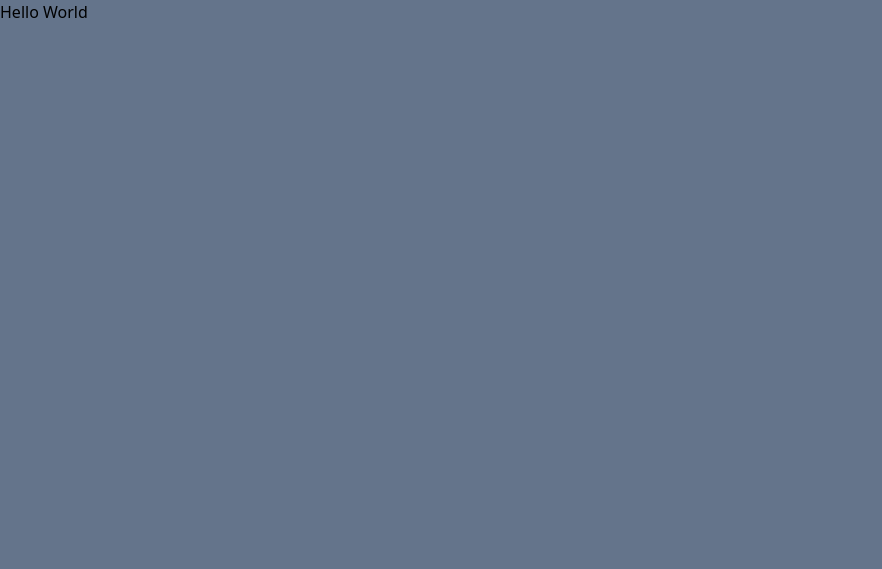
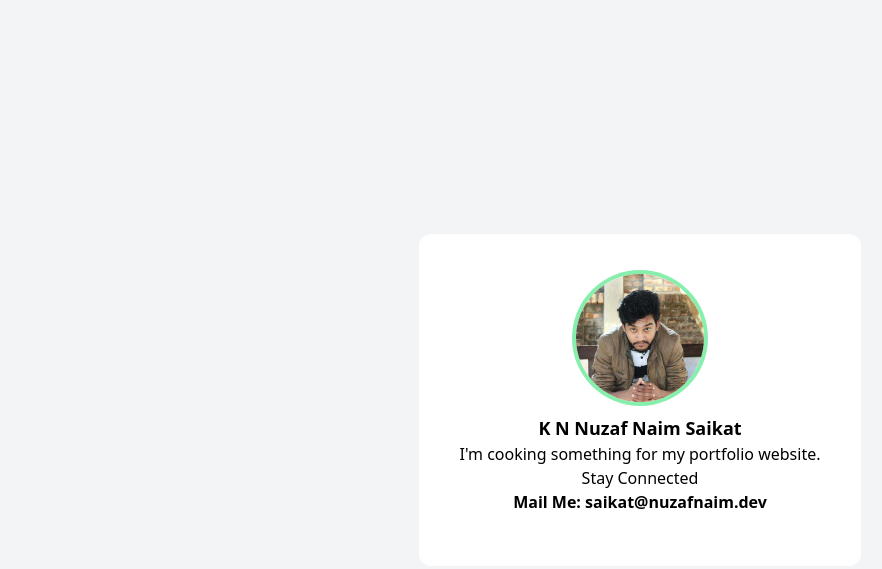
Before and after one commit to NuzafNaim/n2s-portfolio, a website built with Vite: page index.html in a window 1280 px wide. Shown: the whole page, without its empty margins (0-882 px from the left). Built offline with nearby package versions, Linux system fonts and the light colour scheme.

Commit message:
Just Created

```diff
--- a/index.html
+++ b/index.html
@@ -7,7 +7,27 @@
     <title>Welcome To N2S - K M Nuzaf Naim Saikat</title>
     <link rel="stylesheet" href="src/css/main.css" />
   </head>
-  <body class="bg-slate-500">
-    <p>Hello World</p>
+  <body>
+    <div class="h-screen flex items-center justify-center bg-gray-100">
+      <div class="bg-white p-10 rounded-xl mx-8">
+        <div>
+          <img
+            class="rounded-full max-w-sm mx-auto max-h-32 ring-4 ring-green-300"
+            src="src/img/saikat.jpg"
+            alt="N2S"
+          />
+        </div>
+        <div class="py-3 text-center">
+          <h1 class="text-lg font-bold">K N Nuzaf Naim Saikat</h1>
+          <p>
+            I'm cooking something for my portfolio website. <br />Stay Connected
+          </p>
+          <h2 class="font-semibold">
+            Mail Me:
+            <a href="mailto:saikat@nuzafnaim.dev">saikat@nuzafnaim.dev</a>
+          </h2>
+        </div>
+      </div>
+    </div>
   </body>
 </html>
```
Also changed, not shown: src/img/favicon.svg (added), src/img/saikat.jpg (added).
